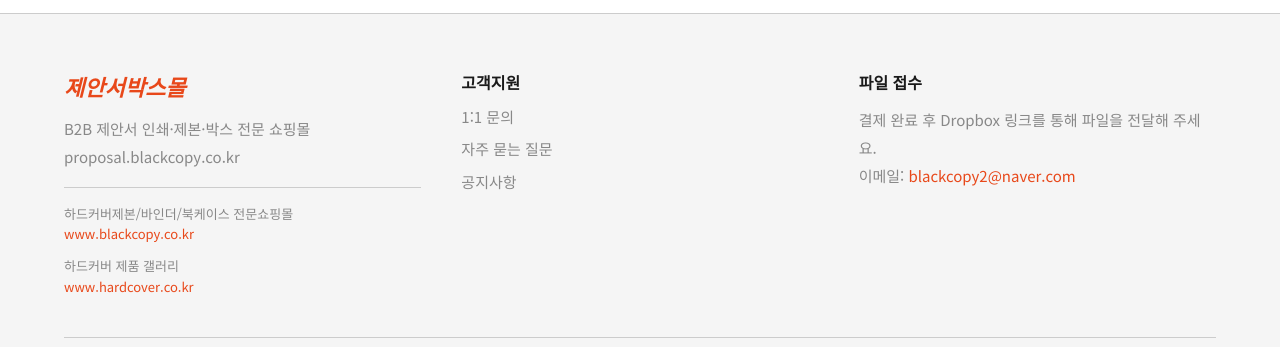
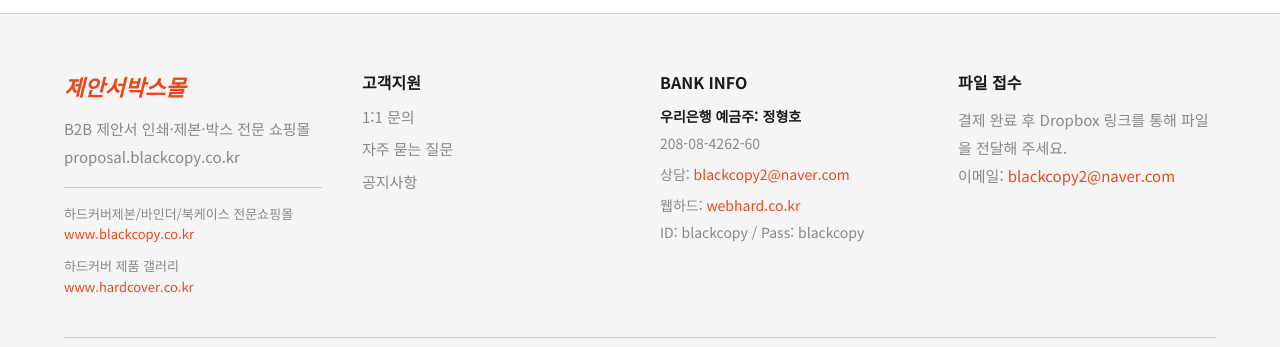
Before and after one commit to hyunghojeung/proposal-mall, a Next.js app: page /contact in a window 1280 px wide. Shown: the part 1386-1733 px from the top of the page. Built offline with nearby package versions, Linux system fonts and the light colour scheme; no server answers; the database is empty.

Commit message:
feat: 푸터 BANK INFO 칼럼 추가 (우리은행 계좌, 웹하드 정보)

```diff
--- a/src/components/Footer.tsx
+++ b/src/components/Footer.tsx
@@ -4,7 +4,7 @@
   return (
     <footer className="mt-20 border-t border-line bg-bg">
       <div className="mx-auto max-w-page px-6 py-14">
-        <div className="grid grid-cols-1 gap-10 md:grid-cols-3">
+        <div className="grid grid-cols-1 gap-10 sm:grid-cols-2 md:grid-cols-4">
           <div>
             <h2 className="text-[22px] font-black italic text-brand">제안서박스몰</h2>
             <p className="mt-3 text-[15px] leading-7 text-ink-sub">
@@ -60,6 +60,27 @@
           </div>
 
           <div>
+            <h3 className="text-[16px] font-bold text-ink">BANK INFO</h3>
+            <ul className="mt-3 space-y-1.5 text-[14px] text-ink-sub">
+              <li className="font-semibold text-ink">우리은행 예금주: 정형호</li>
+              <li>208-08-4262-60</li>
+              <li className="pt-1">
+                상담:{" "}
+                <a href="mailto:blackcopy2@naver.com" className="text-brand hover:underline">
+                  blackcopy2@naver.com
+                </a>
+              </li>
+              <li className="pt-1">
+                웹하드:{" "}
+                <a href="https://webhard.co.kr" target="_blank" rel="noopener noreferrer" className="text-brand hover:underline">
+                  webhard.co.kr
+                </a>
+              </li>
+              <li>ID: blackcopy / Pass: blackcopy</li>
+            </ul>
+          </div>
+
+          <div>
             <h3 className="text-[16px] font-bold text-ink">파일 접수</h3>
             <p className="mt-3 text-[15px] leading-7 text-ink-sub">
               결제 완료 후 Dropbox 링크를 통해 파일을 전달해 주세요.
```
